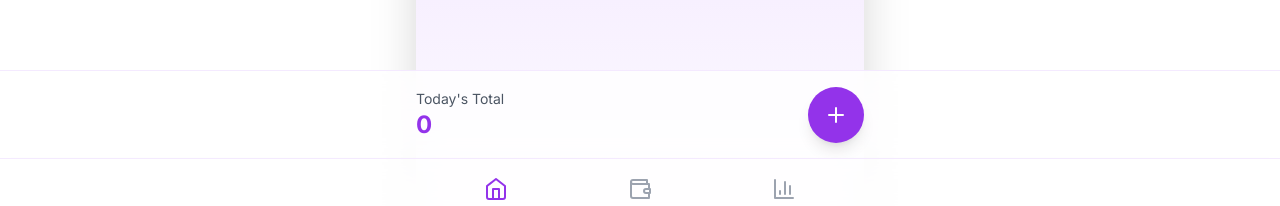
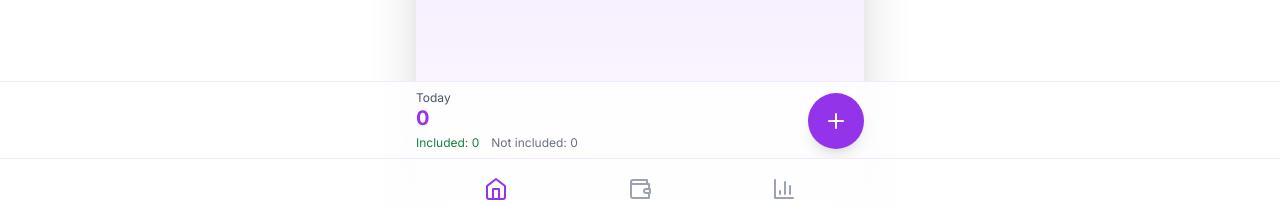
Before and after one commit to shahdyaser/BudgetApp, a Next.js app: page / in a window 1280 px wide. Shown: the part 561-767 px from the top of the page. Built offline with nearby package versions, Linux system fonts and the light colour scheme; no server answers; the database is empty.

Commit message:
fixed the graph and from to components

```diff
--- a/app/api/process-transaction/route.ts
+++ b/app/api/process-transaction/route.ts
@@ -404,11 +404,8 @@ async function handleMessage(message: string) {
     }
   }
 
-  // Auto-filter: Check if merchant contains 'Transfer' or 'ATM'
-  const includeInInsights =
-    !merchantName.toLowerCase().includes('transfer') &&
-    !merchantName.toLowerCase().includes('atm') &&
-    category !== 'Transfers';
+  // Default behavior: all new transactions are included until user changes it manually.
+  const includeInInsights = true;
 
   // Save to Supabase
   const { data: transaction, error: insertError } = await supabase
--- a/components/tabs/daily-tab.tsx
+++ b/components/tabs/daily-tab.tsx
@@ -120,8 +120,14 @@ export default function DailyTab({ onOpenSettings }: Props) {
     return matchesDate && matchesCard;
   });
 
-  // Daily total includes all transactions (even excluded from insights/budget)
-  const todayTotal = filteredTransactions.reduce((sum, t) => sum + Number(t.amount), 0);
+  // Show separate totals to distinguish budget-included vs excluded transactions.
+  const includedTotal = filteredTransactions
+    .filter((t) => t.include_in_insights)
+    .reduce((sum, t) => sum + Number(t.amount), 0);
+  const excludedTotal = filteredTransactions
+    .filter((t) => !t.include_in_insights)
+    .reduce((sum, t) => sum + Number(t.amount), 0);
+  const todayTotal = includedTotal + excludedTotal;
 
   const scrollToSelectedDay = () => {
     if (scrollRef.current && daysData.length > 0) {
@@ -348,13 +354,21 @@ export default function DailyTab({ onOpenSettings }: Props) {
       </div>
 
       {/* Today's Total and Add Button */}
-      <div className="fixed bottom-20 left-0 right-0 px-4 py-4 bg-white/80 backdrop-blur-lg border-t border-purple-200/50">
-        <div className="max-w-md mx-auto flex items-center justify-between">
-          <div>
-            <p className="text-sm text-gray-600">Today's Total</p>
-            <p className="text-2xl font-bold text-purple-600">
+      <div className="fixed bottom-20 left-0 right-0 px-4 py-2 bg-white/80 backdrop-blur-lg border-t border-purple-200/50">
+        <div className="max-w-md mx-auto flex items-center justify-between gap-4">
+          <div className="min-w-0">
+            <p className="text-xs text-gray-600">Today</p>
+            <p className="text-xl font-bold text-purple-600 leading-tight">
               {todayTotal.toLocaleString('en-US', { maximumFractionDigits: 0 })}
             </p>
+            <div className="mt-1 flex items-center gap-3 flex-wrap">
+              <p className="text-xs text-green-700 whitespace-nowrap">
+                Included: {includedTotal.toLocaleString('en-US', { maximumFractionDigits: 0 })}
+              </p>
+              <p className="text-xs text-gray-500 whitespace-nowrap">
+                Not included: {excludedTotal.toLocaleString('en-US', { maximumFractionDigits: 0 })}
+              </p>
+            </div>
           </div>
           <button
             onClick={() => setIsAddModalOpen(true)}
--- a/components/tabs/reporting-tab.tsx
+++ b/components/tabs/reporting-tab.tsx
@@ -260,11 +260,11 @@ export default function ReportingTab({ onOpenSettings }: Props) {
 
       {/* Date Range Selector */}
       <div className="px-4 py-4">
-        <div className="bg-white rounded-2xl p-4 shadow-sm">
-          <h3 className="text-sm font-semibold text-gray-700 mb-3">Date Range</h3>
-          <div className="grid grid-cols-2 gap-3">
-            <div className="min-w-0 overflow-hidden bg-gray-50 border border-gray-200 rounded-xl p-2">
-              <label className="text-[11px] text-gray-500 mb-1 block">From</label>
+        <div className="bg-white rounded-2xl p-3 shadow-sm">
+          <h3 className="text-sm font-semibold text-gray-700 mb-2">Date Range</h3>
+          <div className="grid grid-cols-2 gap-2 max-w-[280px] mx-auto">
+            <div className="min-w-0 max-w-[136px] overflow-hidden bg-gray-50 border border-gray-200 rounded-xl p-1.5">
+              <label className="text-[10px] text-gray-500 mb-0.5 block">From</label>
               <input
                 type="month"
                 value={dateFrom ? format(dateFrom, 'yyyy-MM') : ''}
@@ -275,11 +275,11 @@ export default function ReportingTab({ onOpenSettings }: Props) {
                   }
                 }}
                 aria-label="From month"
-                className="w-full max-w-full min-w-0 px-2 py-1.5 border border-gray-300 rounded-lg text-[11px] bg-white focus:outline-none focus:ring-2 focus:ring-purple-500"
+                className="w-full max-w-full min-w-0 h-8 px-2 py-1 border border-gray-300 rounded-lg text-[10px] bg-white focus:outline-none focus:ring-2 focus:ring-purple-500"
               />
             </div>
-            <div className="min-w-0 overflow-hidden bg-gray-50 border border-gray-200 rounded-xl p-2">
-              <label className="text-[11px] text-gray-500 mb-1 block">To</label>
+            <div className="min-w-0 max-w-[136px] overflow-hidden bg-gray-50 border border-gray-200 rounded-xl p-1.5">
+              <label className="text-[10px] text-gray-500 mb-0.5 block">To</label>
               <input
                 type="month"
                 value={dateTo ? format(dateTo, 'yyyy-MM') : ''}
@@ -290,7 +290,7 @@ export default function ReportingTab({ onOpenSettings }: Props) {
                   }
                 }}
                 aria-label="To month"
-                className="w-full max-w-full min-w-0 px-2 py-1.5 border border-gray-300 rounded-lg text-[11px] bg-white focus:outline-none focus:ring-2 focus:ring-purple-500"
+                className="w-full max-w-full min-w-0 h-8 px-2 py-1 border border-gray-300 rounded-lg text-[10px] bg-white focus:outline-none focus:ring-2 focus:ring-purple-500"
               />
             </div>
           </div>
--- a/lib/data.ts
+++ b/lib/data.ts
@@ -363,17 +363,31 @@ export async function getDailySpending(
   const dailyMap = new Map<string, number>();
 
   data?.forEach(transaction => {
-    const date = new Date(transaction.created_at).toISOString().split('T')[0];
+    const date = typeof transaction.created_at === 'string'
+      ? toLocalWallTimeIso(transaction.created_at).split('T')[0]
+      : new Date(transaction.created_at).toISOString().split('T')[0];
     const current = dailyMap.get(date) || 0;
     dailyMap.set(date, current + Number(transaction.amount));
   });
 
-  // Convert to array and calculate cumulative totals
-  const daysInMonth = new Date(year, month + 1, 0).getDate();
+  // Convert to array and calculate cumulative totals.
+  // Stop at the last day that has at least one transaction in this month.
+  const transactionDays = Array.from(dailyMap.keys())
+    .map((dateKey) => {
+      const d = new Date(`${dateKey}T00:00:00`);
+      return d.getFullYear() === year && d.getMonth() === month ? d.getDate() : null;
+    })
+    .filter((day): day is number => day !== null);
+
+  if (transactionDays.length === 0) {
+    return [];
+  }
+
+  const lastDayToRender = Math.max(...transactionDays);
   const result: DailySpending[] = [];
   let cumulative = 0;
 
-  for (let day = 1; day <= daysInMonth; day++) {
+  for (let day = 1; day <= lastDayToRender; day++) {
     const date = new Date(year, month, day);
     const dateString = date.toISOString().split('T')[0];
     const dayTotal = dailyMap.get(dateString) || 0;
```
